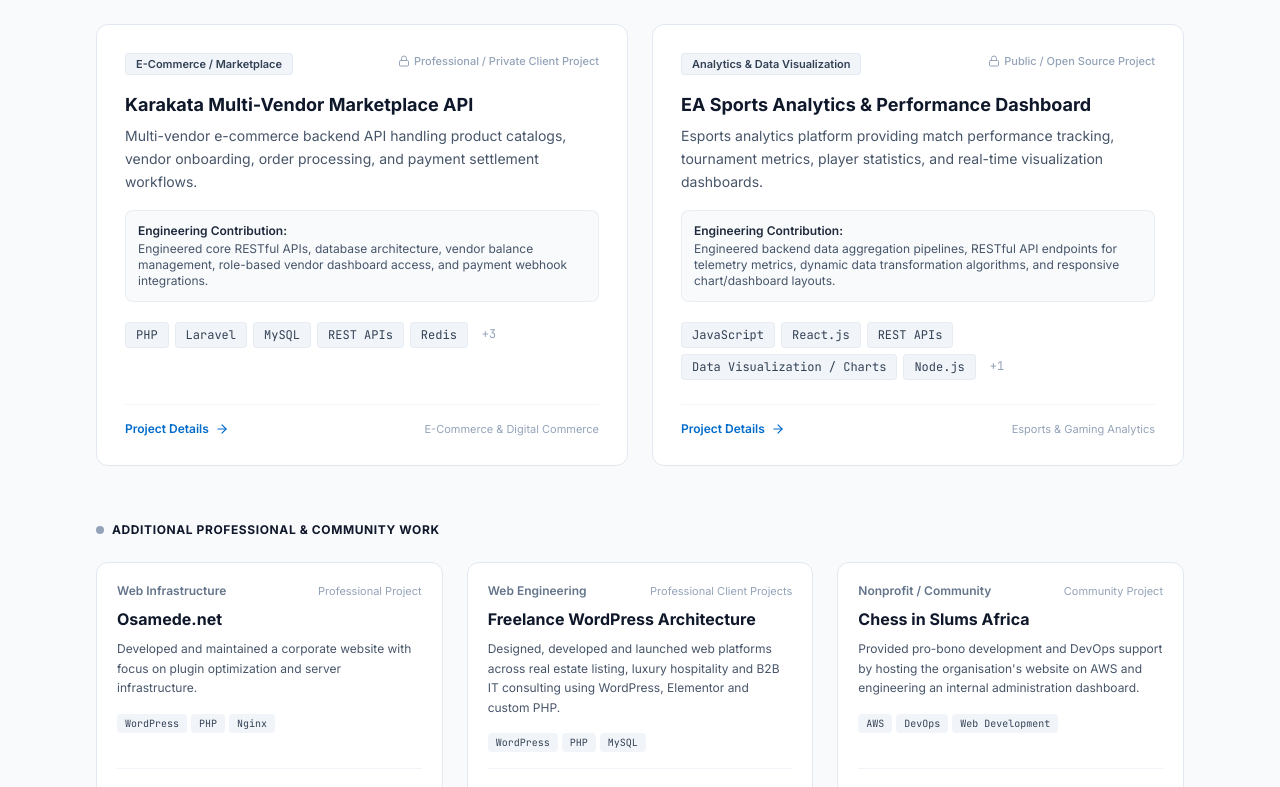
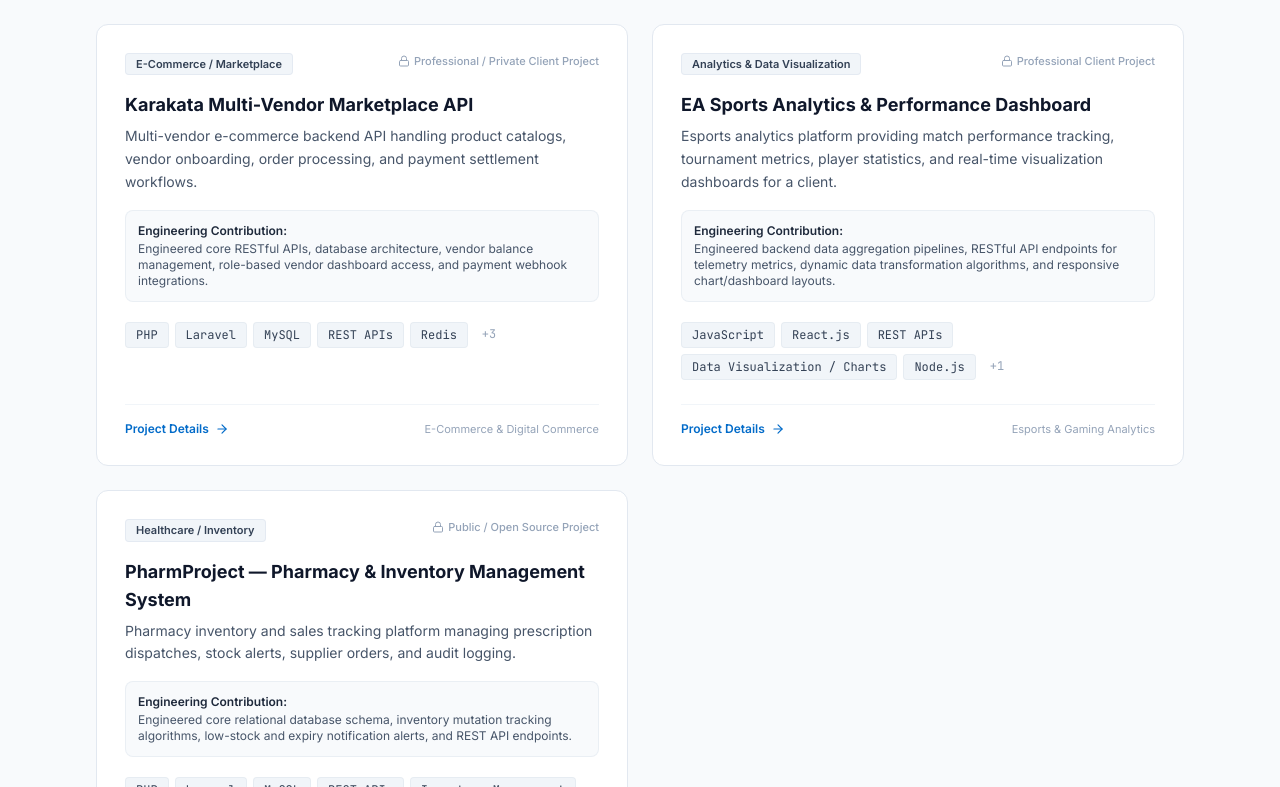
Before and after one commit to tripletens/chinonso-kalu-portfolio, a React (Vite) app: page / in a window 1280 px wide. Shown: the part 6453-7240 px from the top of the page. Built offline with nearby package versions, Linux system fonts and the light colour scheme; no server answers; the HTML template or start-up script is replaced by a standard one.

Commit message:
Add PharmProject Pharmacy & Inventory Management System with public GitHub link

```diff
--- a/src/data/projects.js
+++ b/src/data/projects.js
@@ -296,8 +296,8 @@
     isFeatured: false,
     category: "Analytics & Data Visualization",
     industry: "Esports & Gaming Analytics",
-    badge: "Public Repository",
-    shortDescription: "Esports analytics platform providing match performance tracking, tournament metrics, player statistics, and real-time visualization dashboards.",
+    badge: "Client Project",
+    shortDescription: "Esports analytics platform providing match performance tracking, tournament metrics, player statistics, and real-time visualization dashboards for a client.",
     overview: "A comprehensive analytics platform designed to ingest, process, and display performance data for competitive esports tournaments. Features match telemetry visualizations, win/loss ratio distributions, player performance scoring, and comparative team statistics.",
     contribution: "Engineered backend data aggregation pipelines, RESTful API endpoints for telemetry metrics, dynamic data transformation algorithms, and responsive chart/dashboard layouts.",
     challenges: "Processing multi-parameter match dataset logs, optimizing aggregation queries for responsive rendering, and maintaining interactive UI updates across complex metric filters.",
@@ -307,11 +307,36 @@
       "Real-time esports match statistics & leaderboard metrics",
       "Interactive data visualization charts & team comparison views",
       "Optimized metric aggregation pipelines & backend data filtering",
-      "Public GitHub repository"
+      "Client project development & architecture"
+    ],
+    availability: "Professional Client Project",
+    confidential: false,
+    githubUrl: "https://github.com/tripletens/easport-analytics",
+    liveUrl: null
+  },
+  {
+    id: "pharmproject",
+    title: "PharmProject — Pharmacy & Inventory Management System",
+    tier: 2,
+    isFeatured: false,
+    category: "Healthcare / Inventory",
+    industry: "HealthTech & Inventory Control",
+    badge: "Public Repository",
+    shortDescription: "Pharmacy inventory and sales tracking platform managing prescription dispatches, stock alerts, supplier orders, and audit logging.",
+    overview: "A specialized healthcare inventory management system built for pharmacies and medical suppliers to track pharmaceutical stock levels, manage batch expiration dates, process point-of-sale transactions, and maintain compliance recordkeeping.",
+    contribution: "Engineered core relational database schema, inventory mutation tracking algorithms, low-stock and expiry notification alerts, and REST API endpoints.",
+    challenges: "Preventing inventory stock-outs, handling multi-batch medication tracking with different expiration dates, and ensuring accurate point-of-sale transaction logging.",
+    solution: "Designed FIFO stock allocation logic, indexed database queries for rapid barcode/medication lookup, and transactional audit trails for store inventory movements.",
+    technologies: ["PHP", "Laravel", "MySQL", "REST APIs", "Inventory Management", "Bootstrap / Tailwind"],
+    highlights: [
+      "Batch medication tracking & expiration alert system",
+      "Point-of-sale (POS) transaction processing engine",
+      "Low-stock inventory alerts & automated purchase orders",
+      "Public GitHub open-source repository"
     ],
     availability: "Public / Open Source Project",
     confidential: false,
-    githubUrl: "https://github.com/tripletens/easport-analytics",
+    githubUrl: "https://github.com/tripletens/pharmproject",
     liveUrl: null
   }
 ];
```
